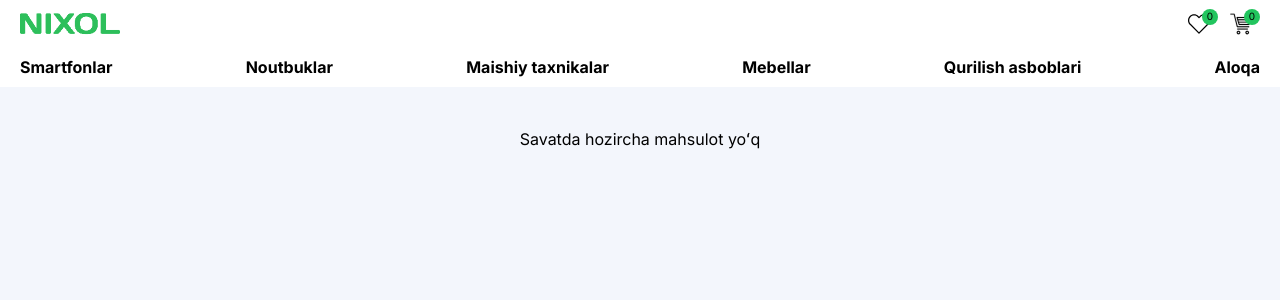
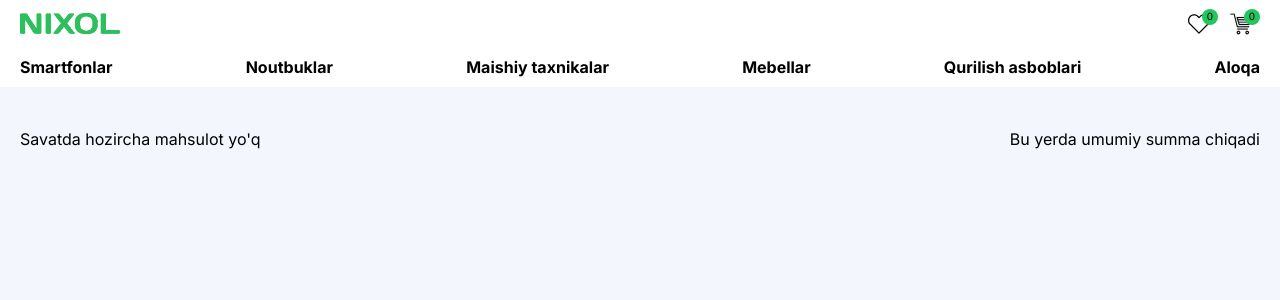
Before and after one commit to Bahromjonov/Nixol-kredit-dokoni, a React (Vite) app: page /basket in a window 1280 px wide. Shown: the top 300 px of the page. Built offline with nearby package versions, Linux system fonts and the light colour scheme.

Commit message:
Information has been added to the cart

```diff
--- a/src/App.jsx
+++ b/src/App.jsx
@@ -16,12 +16,17 @@ function App() {
 
   const [likedCards, setLikedCards] = useState([]);
 
+  const removeCard = (cardId) => {
+    const updatedLikedCards = likedCards.filter((id) => id !== cardId);
+    setLikedCards(updatedLikedCards);
+  };
+
 
   const router = createBrowserRouter(
     createRoutesFromElements(
       <Route path='/' element={<MainRouter likedCards={likedCards} setLikedCards={setLikedCards} />}>
         <Route index  element={<Home likedCards={likedCards} setLikedCards={setLikedCards} />} />
-        <Route path='/basket' element={<Basket/>} />
+        <Route path='/basket' element={<Basket likedCards={likedCards} removeCard={removeCard}/>} />
         <Route path='/heart' element={<Heart/>} />
         <Route path='/smartfonlar' element={<Smartfonlar/>} />
         <Route path='/noutboklar' element={<Noutboklar/>} />
--- a/src/components/Header.jsx
+++ b/src/components/Header.jsx
@@ -4,6 +4,7 @@ import { Link, } from 'react-router-dom'
 // Imgs
 import img from '../assets/images/Nixol.png'
 import Navbar from './Navbar'
+import heart from '../assets/icons/heart-icon.svg'
 
 
 const Header = ({ likedCards }) => {
@@ -23,7 +24,6 @@ const Header = ({ likedCards }) => {
         window.addEventListener('scroll', handleScroll);
 
         return () => {
-            // Clean up the event listener when the component unmounts
             window.removeEventListener('scroll', handleScroll);
         };
     }, []);
--- a/src/components/MixedData.jsx
+++ b/src/components/MixedData.jsx
@@ -22,6 +22,7 @@ const MixedData = ({likedCards, setLikedCards}) => {
     }
   };
 
+
   useEffect(() => {
     localStorage.setItem('likedCards', JSON.stringify(likedCards));
     Aos.init()
@@ -39,10 +40,7 @@ const MixedData = ({likedCards, setLikedCards}) => {
                 <div className='flex justify-center items-start relative'>
 
                   <div>
-                    <img
-                      className='mb-5 w-200 h-200 flex-grow'
-                      src={e.img}
-                      alt={e.title}
+                    <img className='mb-5 w-200 h-200 flex-grow' src={e.img} alt={e.title}
                     />
                   </div>
                   {/* Toggle like */}
@@ -83,7 +81,7 @@ const MixedData = ({likedCards, setLikedCards}) => {
                     Muddatli to'lov
                   </button>
                   {/* Basket img */}
-                  <button>
+                  <button onClick={() => setLikedCards([...likedCards, id])}>
                     <svg width="32" height="32" viewBox="0 0 22 22" fill="none" xmlnsXlink="http://www.w3.org/2000/svg">
                       <path d="M21.0591 4.05197H7.06851C6.73335 4.05197 6.5357 4.2883 6.62163 4.63635L8.64117 11.5844C8.68413 11.7649 8.8646 11.8981 9.08804 11.8981H19.0869C19.3103 11.8981 19.4908 11.7649 19.5337 11.5844L21.506 4.63635C21.5834 4.40861 21.463 4.05197 21.0591 4.05197ZM18.7732 10.9571H9.44468L9.04077 9.56917H19.1771L18.7732 10.9571ZM19.4005 8.66683H8.75718L8.35757 7.27893H19.8044L19.4005 8.66683ZM20.0709 6.33791H8.09976L7.69585 4.95002H20.4791L20.0709 6.33791Z" fill="#222222" stroke="#222222" strokeWidth="0.2" />
                       <path d="M4.60195 1.04414C4.55898 0.820703 4.37852 0.6875 4.15508 0.6875H0.472656V1.58555H3.78984L6.84062 13.8703C6.88359 14.0938 7.06406 14.227 7.2875 14.227H19.1254V13.2859H7.64844L4.60195 1.04414Z" fill="#222222" stroke="#222222" strokeWidth="0.2" />
--- a/src/pages/Basket.jsx
+++ b/src/pages/Basket.jsx
@@ -1,14 +1,35 @@
-import React from 'react'
+import React from 'react';
+import { mixedData } from '../data';
 
-const Basket = () => {
+const Basket = ({ likedCards, removeCard }) => {
   return (
-    <section className='main-container text-center  pt-10'>
+    <section className="main-container text-center pt-10 flex justify-between">
       <div>
-        <p>Savatda hozircha mahsulot yoʻq</p>
+        {likedCards.length === 0 ? (
+          <p>Savatda hozircha mahsulot yo'q</p>
+        ) : (
+          <div className='space-y-5  '>
+            {likedCards.map((cardId) => (
+              <div className='flex  bg-white rounded-2xl shadow-lg' key={cardId}>
+                {/* Mahsulot ma'lumotlari */}
+                <img className='w-52' src={mixedData[cardId].img} alt={mixedData[cardId].title} />
+                <div>
+                <h3>{mixedData[cardId].title}</h3>
+                <p>{mixedData[cardId].text}</p>
+                </div>
+                <span>{mixedData[cardId].cost}</span>
+                {/* Mahsulotni savatdan olib tashlash tugmasi */}
+                <button onClick={() => removeCard(cardId)}>Savatdan olib tashlash</button>
+              </div>
+            ))}
+          </div>
+        )}
       </div>
+      <div>
+        Bu yerda umumiy summa chiqadi
+      </div>
+    </section>
+  );
+};
 
-    </section>
-  )
-}
-
-export default Basket
+export default Basket;
```
Also changed, not shown: src/assets/icons/heart-icon.svg.
